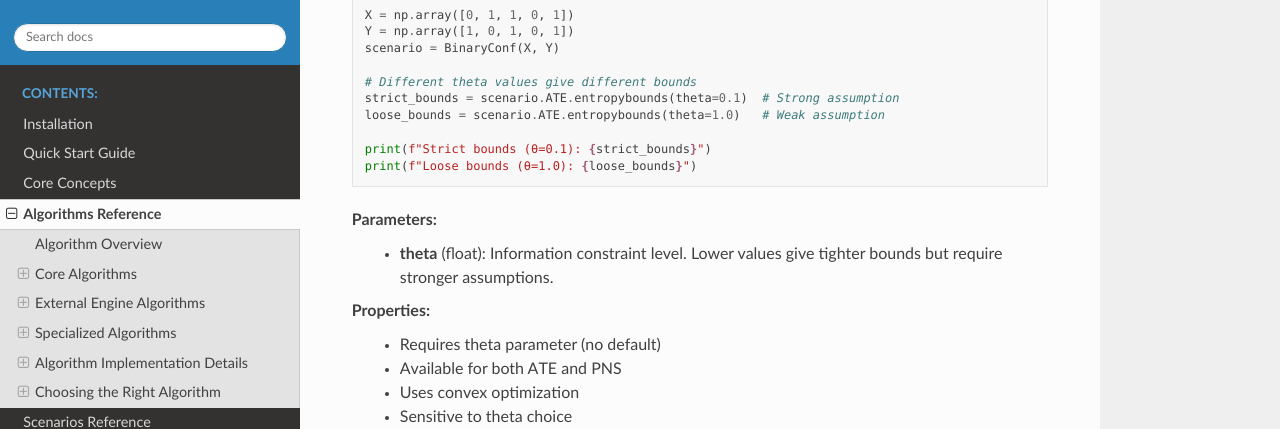
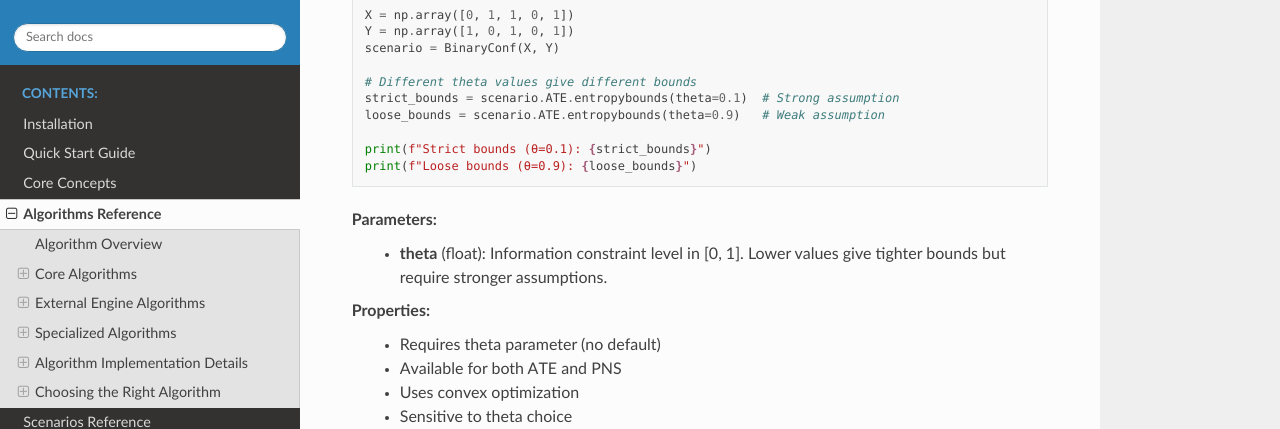
Before and after one commit to tmaringgele/CausalBoundingEngine, a Sphinx documentation site: the page built from docs/source/algorithms.rst, in a window 1280 px wide and 900 px high, scrolled down 3907 px. Shown: the part 152-581 px from the top of the window. Built offline with Sphinx 7.4.7 and the Read the Docs theme 3.1.0, drawn with Linux system fonts in a browser that asks for light colours.

Commit message:
patch docu: entropybounds parameter

```diff
--- a/docs/source/algorithms.rst
+++ b/docs/source/algorithms.rst
@@ -222,13 +222,13 @@ where θ is a user-specified parameter controlling the strength of confounding.
 
    # Different theta values give different bounds
    strict_bounds = scenario.ATE.entropybounds(theta=0.1)  # Strong assumption
-   loose_bounds = scenario.ATE.entropybounds(theta=1.0)   # Weak assumption
+   loose_bounds = scenario.ATE.entropybounds(theta=0.9)   # Weak assumption
 
    print(f"Strict bounds (θ=0.1): {strict_bounds}")
-   print(f"Loose bounds (θ=1.0): {loose_bounds}")
+   print(f"Loose bounds (θ=0.9): {loose_bounds}")
 
 **Parameters**:
-   - **theta** (float): Information constraint level. Lower values give tighter bounds but require stronger assumptions.
+   - **theta** (float): Information constraint level in [0, 1]. Lower values give tighter bounds but require stronger assumptions.
 
 **Properties**:
    - Requires theta parameter (no default)
--- a/docs/source/api_reference.rst
+++ b/docs/source/api_reference.rst
@@ -204,7 +204,7 @@ Invalid parameters raise ``ValueError`` or ``TypeError``:
 .. code-block:: python
 
    try:
-       bounds = scenario.ATE.entropybounds(theta=-1.0)  # Invalid theta
+       bounds = scenario.ATE.entropybounds(theta=-1.0)  # Invalid theta (must be in [0,1])
    except ValueError as e:
        print(f"Invalid parameter: {e}")
 
--- a/docs/source/examples.rst
+++ b/docs/source/examples.rst
@@ -152,7 +152,7 @@ Testing sensitivity to different assumptions using EntropyBounds:
    scenario = BinaryConf(X, Y)
 
    # Test different theta values (information constraints)
-   theta_values = [0.05, 0.1, 0.2, 0.5, 1.0, 2.0]
+   theta_values = [0.05, 0.1, 0.2, 0.5, 0.8, 0.95]
    results = []
 
    for theta in theta_values:
--- a/docs/source/quickstart.rst
+++ b/docs/source/quickstart.rst
@@ -98,10 +98,10 @@ Some algorithms accept additional parameters:
 
    # EntropyBounds with different theta values
    bounds_strict = scenario.ATE.entropybounds(theta=0.1)  # Strict constraint
-   bounds_loose = scenario.ATE.entropybounds(theta=1.0)   # Loose constraint
+   bounds_loose = scenario.ATE.entropybounds(theta=0.9)   # Loose constraint
 
    print(f"Strict bounds (θ=0.1): {bounds_strict}")
-   print(f"Loose bounds (θ=1.0): {bounds_loose}")
+   print(f"Loose bounds (θ=0.9): {bounds_loose}")
 
 Example 4: R-based Algorithms
 ------------------------------
```
Also changed, not shown: README.md (+4 -4 lines).
